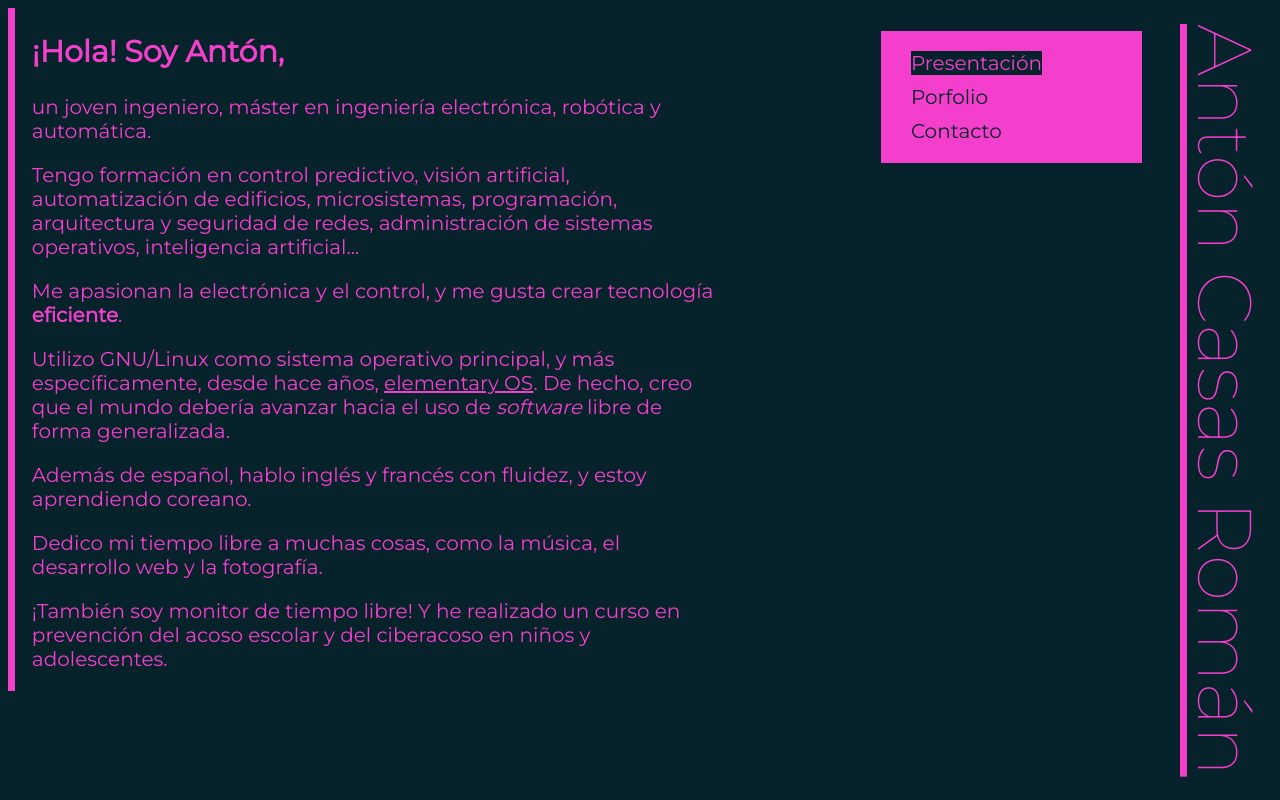
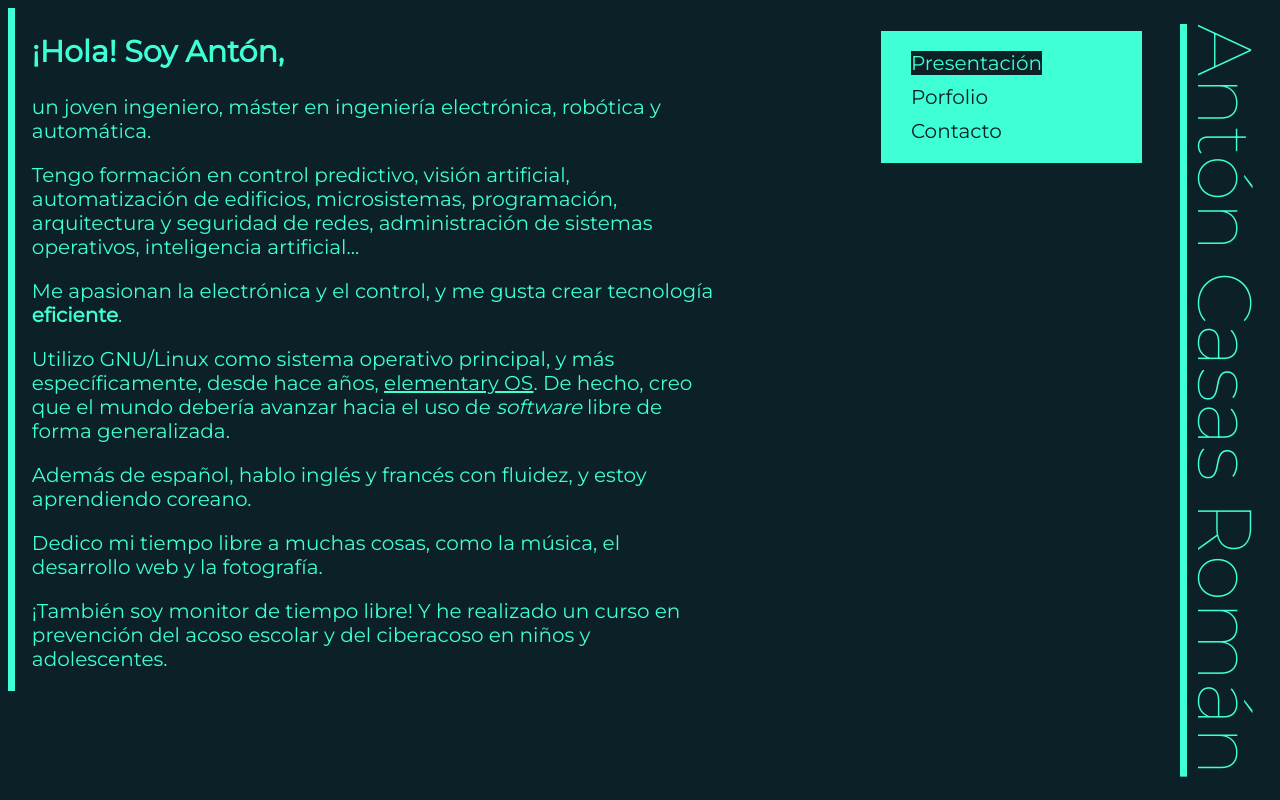
Before and after one commit to 4ntn/4ntn.github.io, a plain HTML site: page index.html in a window 1280 px wide. Drawn offline with Linux system fonts and the light colour scheme.

Commit message:
Nuevos colores

```diff
--- a/styles/base.css
+++ b/styles/base.css
@@ -1,10 +1,9 @@
 html {
   font-size: 20px;
   font-family: 'Montserrat', sans-serif;
-  color: #F43FCC;
-  background-color: #06222A;
+  color: #3effd5;
+  background-color: #0c2028;
 }
-
 @media (min-width: 100vh) {
   body {
     display: flex;
@@ -45,7 +44,6 @@ html {
     margin: 2%;
     width: calc(55% + 11rem);
   }
-
   @media (max-width: 180vh) {
     main {
       flex: 12;
@@ -59,7 +57,6 @@ html {
     }
   }
 }
-
 @media (max-width: 99.99vh) {
   header {
     font-weight: 200;
@@ -79,73 +76,61 @@ html {
     left: calc(-2.1em + 20px);
   }
 }
-
 ol > li {
   margin-top: 1em;
 }
-
 ul li + li {
   margin-top: 0.5rem;
 }
-
 ul > li {
   list-style-type: "· ";
   margin-left: 1rem;
 }
-
 .global > li {
   list-style-type: none;
 }
-
 nav ul {
   margin: 0.5rem;
   padding: 0.5rem;
 }
-
 .global li a, .global li {
   margin-top: 0.5rem;
   margin-bottom: 0.5rem;
   margin-right: 0.5rem;
 }
-
 .local li {
   margin-top: 0.25rem;
   margin-bottom: 0.25rem;
   margin-right: 0.25rem;
 }
-
 .global {
-  color: #06222A;
-  background-color: #F43FCC;
+  color: #0c2028;
+  background-color: #3effd5;
 }
 .local {
-  border: solid 2px #F43FCC;
+  border: solid 2px #3effd5;
 }
 .empty {
   border: none;
 }
-
 a {
-  color: #F43FCC;
+  color: #3effd5;
 }
 a:hover {
   text-decoration: none;
 }
-
 .global a {
   text-decoration: none;
-  color: #06222A;
+  color: #0c2028;
 }
 .global a:hover, .global .p_actual {
-  color: #F43FCC;
-  background-color: #06222A;
+  color: #3effd5;
+  background-color: #0c2028;
 }
-
 header > a:hover {
-  color: #06222A;
-  background-color: #F43FCC;
+  color: #0c2028;
+  background-color: #3effd5;
 }
-
 a:active, header > a:active, .global a:active {
-  color: yellow;
+  color: #cccc00;
 }
```
